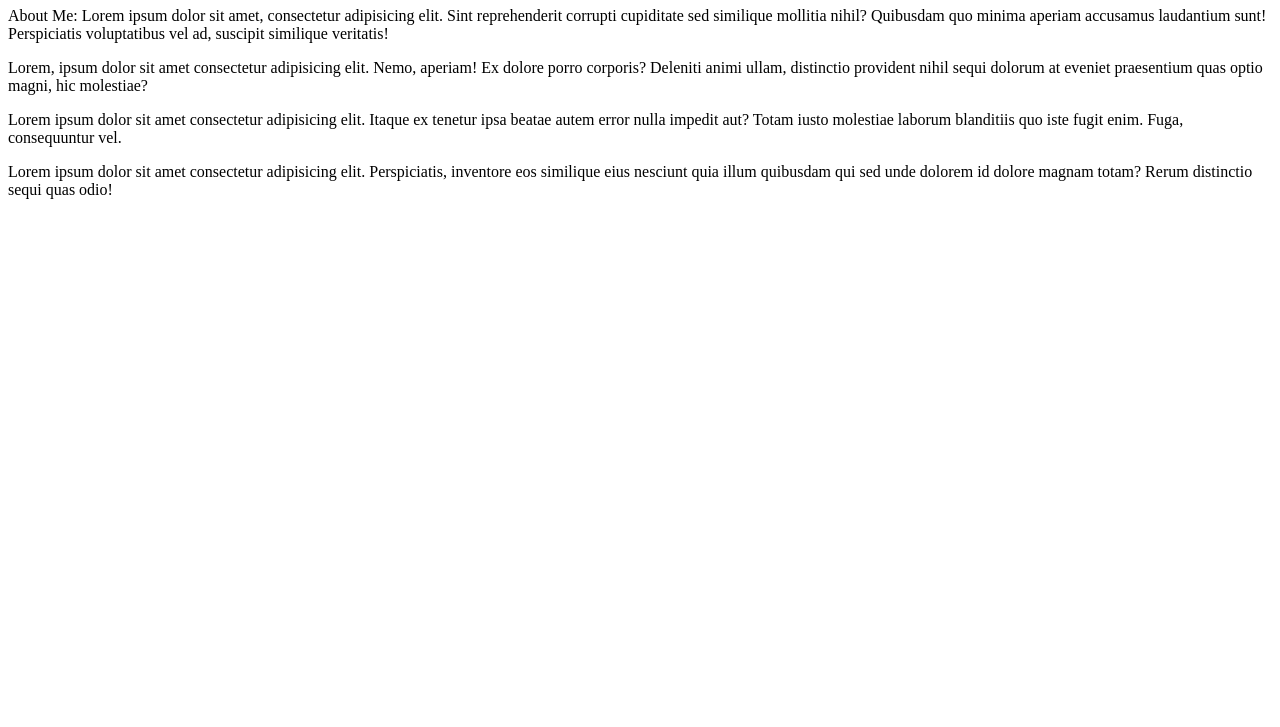
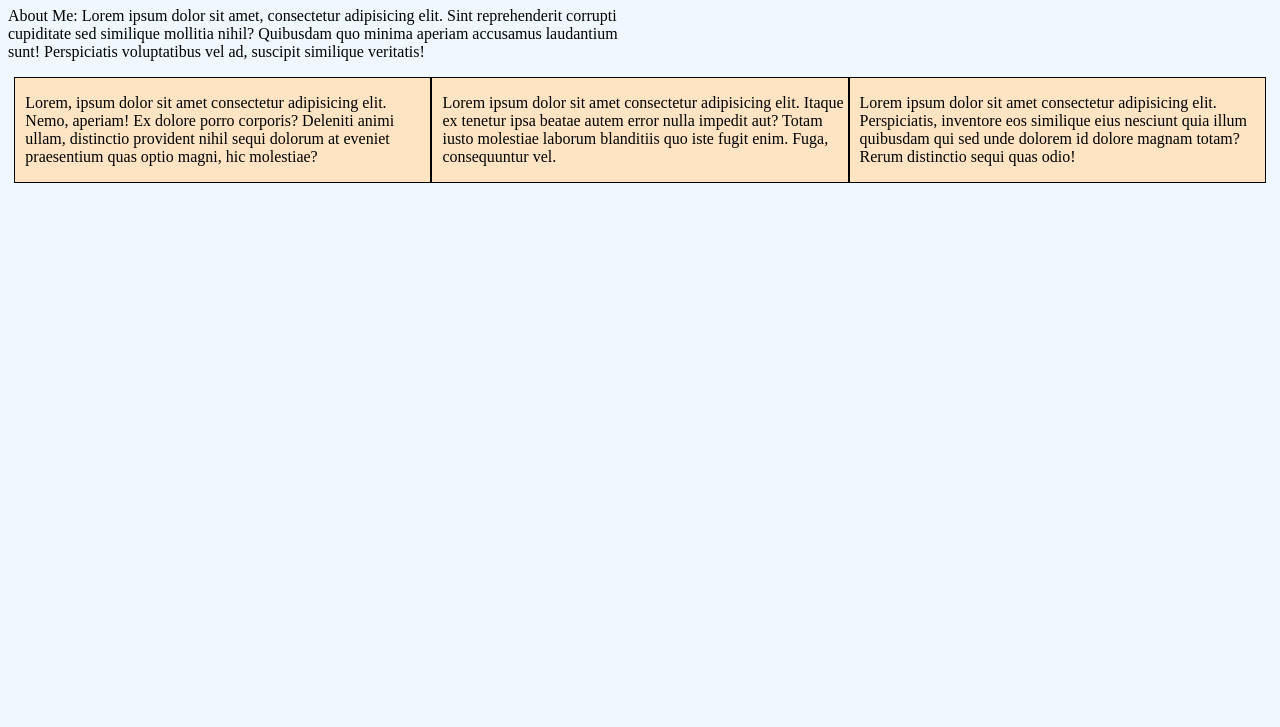
Before and after one commit to yakovdan98/blog-website, a plain HTML site: page index.html in a window 1280 px wide. Shown: the part 73-800 px from the top of the page. Drawn offline with Linux system fonts and the light colour scheme.

Commit message:
css styling
Co-authored-by: Robert Bryan <robbryandev@gmail.com>
Co-authored-by: quietevolver <vera.weikel@gmail.com>

```diff
--- a/css/style.css
+++ b/css/style.css
@@ -1,15 +1,32 @@
 .container {
 
-}
-
-.row {
-
-}
-
-.about-me {
 
 }
 
 .container h1{
 
 }
+
+.blog-posts {
+  display: flex;
+  justify-content: center;
+}
+
+body {
+  background-color: aliceblue;
+
+}
+
+.row {
+  width: 33%;
+  float: left;
+  background-color: bisque;
+  border: solid black 1px;
+  margin-bottom: 5px;
+  padding-left: 10px;
+  box-sizing: border-box;
+}
+
+.about-me {
+  width: 50%;
+}
--- a/index.html
+++ b/index.html
@@ -15,6 +15,7 @@
         About Me: Lorem ipsum dolor sit amet, consectetur adipisicing elit. Sint reprehenderit corrupti cupiditate sed similique mollitia nihil? Quibusdam quo minima aperiam accusamus laudantium sunt! Perspiciatis voluptatibus vel ad, suscipit similique veritatis!
       </p>
     </div>
+    <div class="blog-posts">
       <div class="row">
         <p>
           Lorem, ipsum dolor sit amet consectetur adipisicing elit. Nemo, aperiam! Ex dolore porro corporis? Deleniti animi ullam, distinctio provident nihil sequi dolorum at eveniet praesentium quas optio magni, hic molestiae?
@@ -30,7 +31,7 @@
           Lorem ipsum dolor sit amet consectetur adipisicing elit. Perspiciatis, inventore eos similique eius nesciunt quia illum quibusdam qui sed unde dolorem id dolore magnam totam? Rerum distinctio sequi quas odio!
         </p>
       </div>
-
+    </div>
   </div>
 </body>
 </html>
```
Lines whose indentation alone changed are shown as unchanged.
